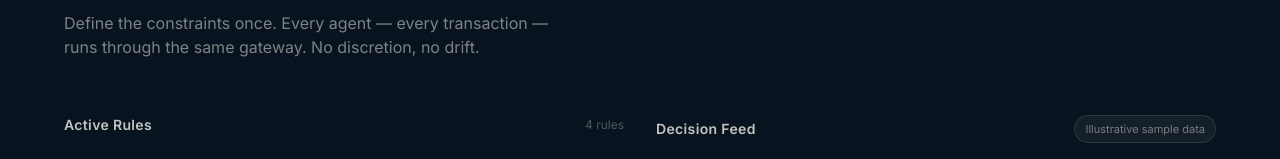
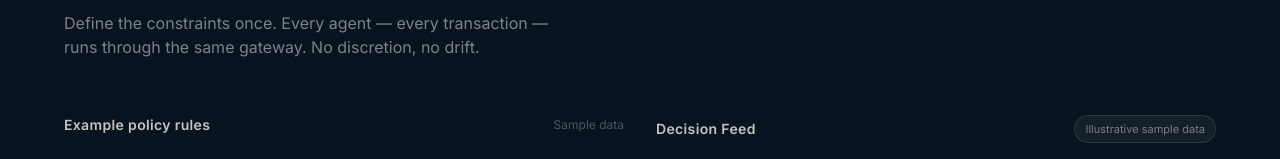
Before and after one commit to Saishashank2425/veltrio, a Next.js app: page / in a window 1280 px wide. Shown: the part 3292-3451 px from the top of the page. Built offline with nearby package versions, Linux system fonts and the light colour scheme.

Commit message:
Label homepage policy and decision panels as sample data

```diff
--- a/components/sections/SpendingControl.tsx
+++ b/components/sections/SpendingControl.tsx
@@ -126,9 +126,9 @@ export function SpendingControl() {
           >
             <div className="flex items-center justify-between mb-6">
               <h3 className="text-sm font-semibold text-ivory/80 tracking-wide">
-                Active Rules
+                Example policy rules
               </h3>
-              <span className="text-xs text-ivory/30">{rules.length} rules</span>
+              <span className="text-xs text-ivory/30">Sample data</span>
             </div>
             {rules.map((rule, i) => (
               <motion.div
```
